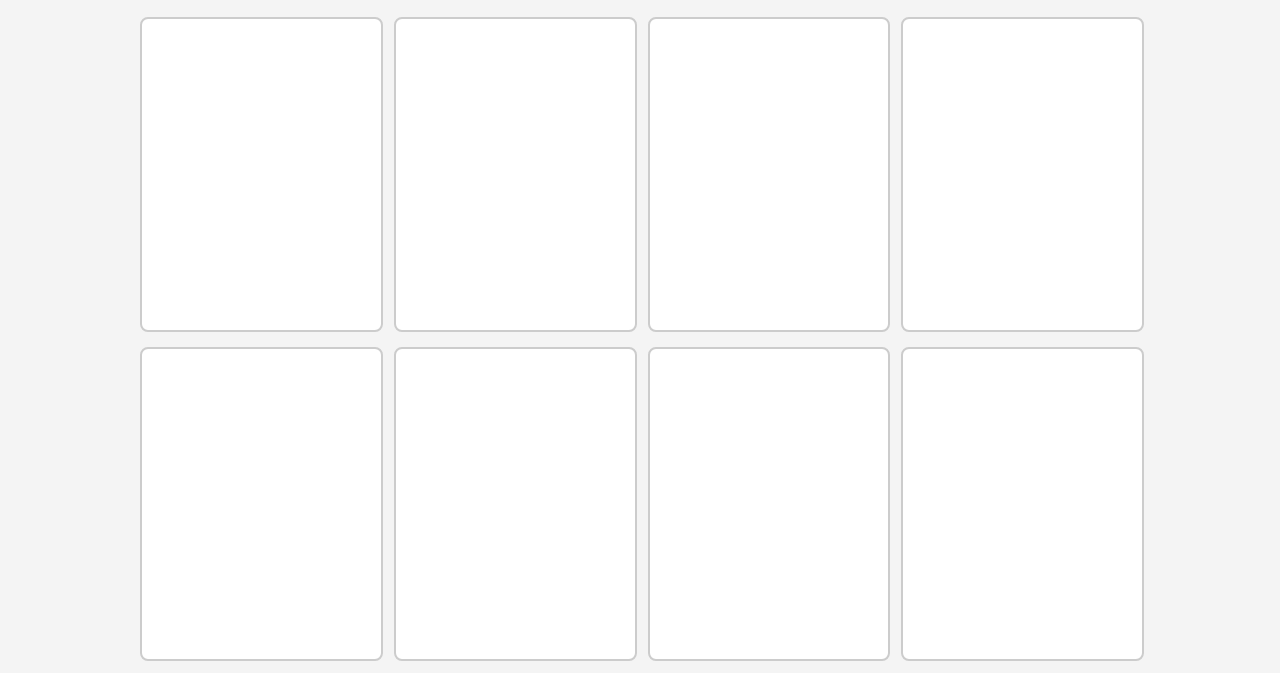
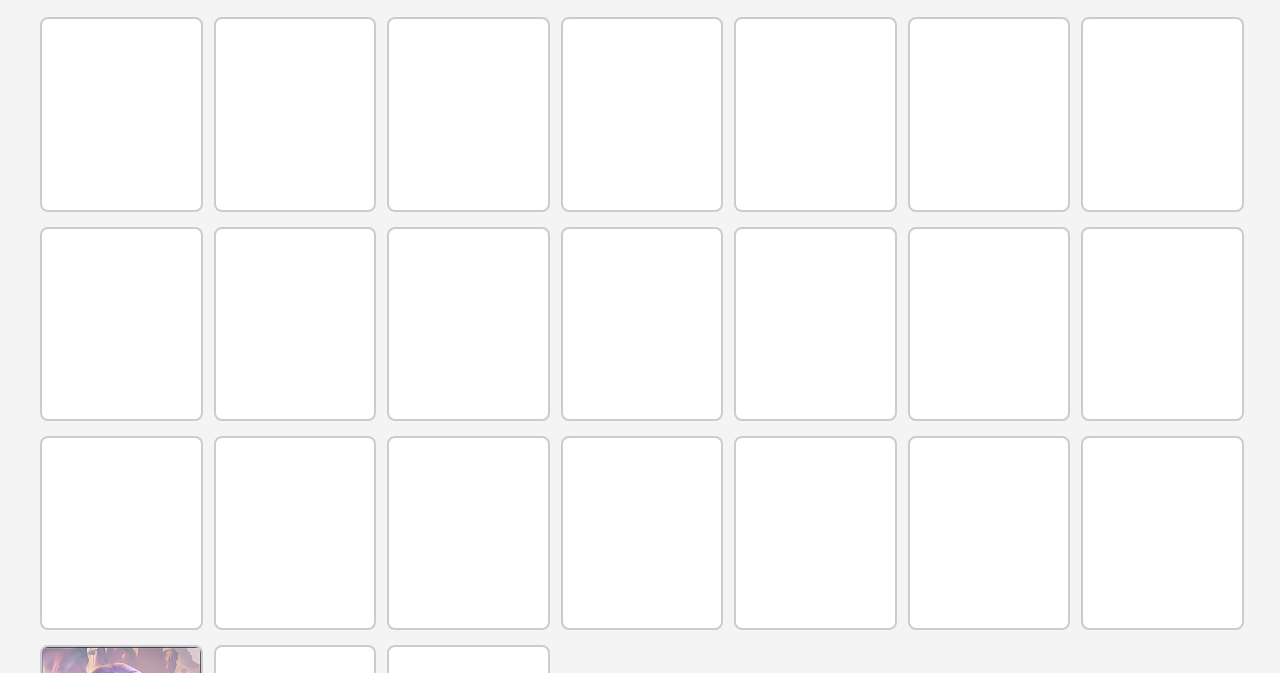
Before and after one commit to Ronzzzzz123/hoisho, a plain HTML site: page index.html in a window 1280 px wide. Shown: the part 81-754 px from the top of the page. Drawn offline with Linux system fonts and the light colour scheme.

Commit message:
Update styles.css

```diff
--- a/styles.css
+++ b/styles.css
@@ -1,4 +1,3 @@
-
 body {
   font-family: Arial, sans-serif;
   text-align: center;
@@ -13,24 +12,25 @@ h1 {
 
 .grid {
   display: grid;
-  grid-template-columns: repeat(4, 1fr);
+  grid-template-columns: repeat(auto-fit, minmax(150px, 1fr));
   gap: 15px;
-  max-width: 1000px;
+  max-width: 1200px;
   margin: 0 auto 20px;
+  padding: 0 20px;
 }
 
 .grid-item {
   position: relative;
   width: 100%;
-  padding-top: 130%;
+  padding-top: 120%; /* квадратный блок */
   overflow: hidden;
-  cursor: pointer;
   border: 2px solid #ccc;
   border-radius: 8px;
   background-color: white;
   background-size: cover;
   background-position: top;
   background-repeat: no-repeat;
+  cursor: pointer;
   transition: transform 0.2s;
 }
 
```
